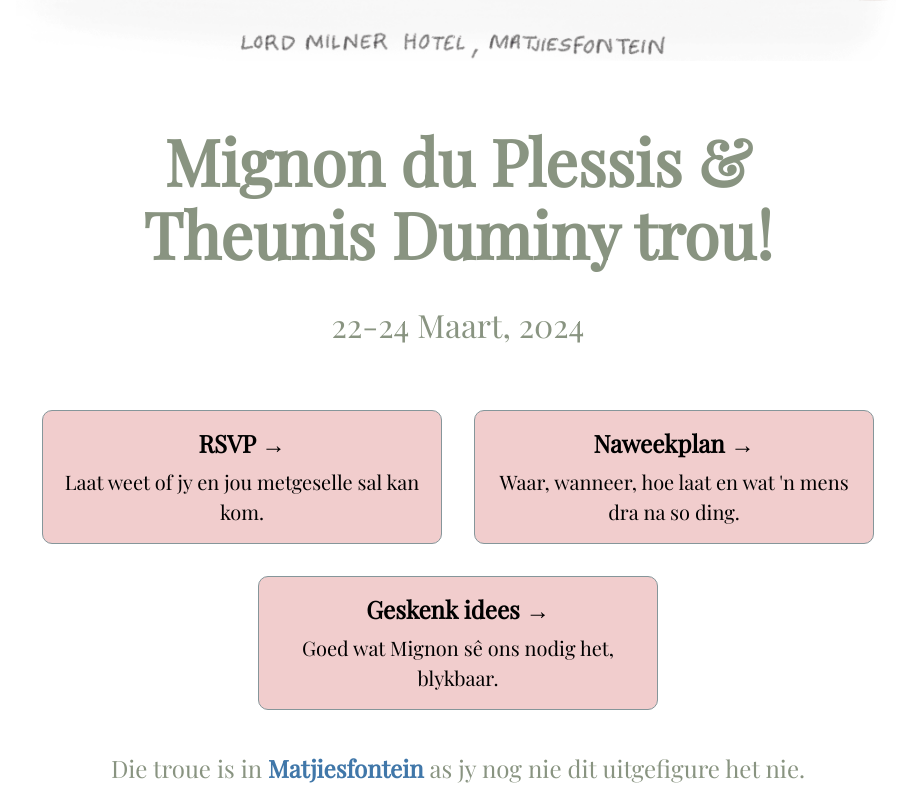
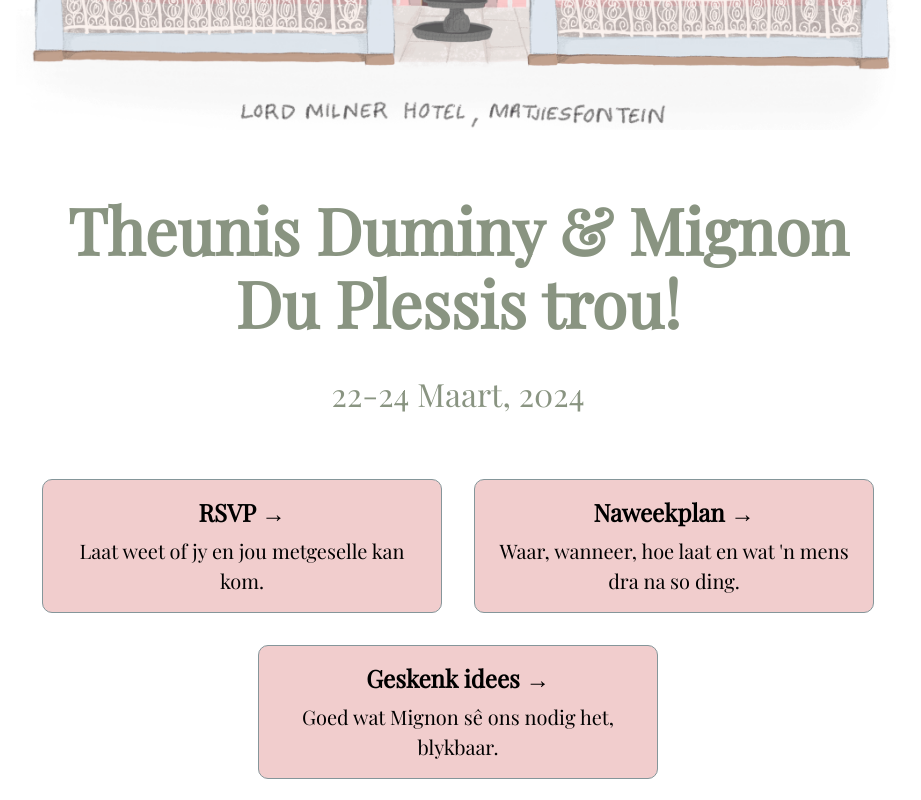
Before and after one commit to theunisduminy/duminy-troue, a Next.js app: page / in a window 1280 px wide. Shown: the part 640-1440 px from the top of the page, without its empty margins (182-1103 px from the left). Built offline with nearby package versions, Linux system fonts and the light colour scheme.

Commit message:
fucked branch

```diff
--- a/components/linkCards.tsx
+++ b/components/linkCards.tsx
@@ -1,4 +1,7 @@
 import styles from '@/../styles/Card.module.css';
+import { useGenerationStore } from '../lib/language';
+import { getTranslation } from '../lib/language';
+import useStore from '../lib/useStore';
 
 interface LinkCardsProps {
   showRsvp?: boolean;
@@ -13,6 +16,11 @@ export default function LinkCards({
   showRegistry = true,
   showBackToHome = true,
 }: LinkCardsProps) {
+  const lang = useStore(useGenerationStore, (state) => state.language);
+  // const { language } = useGenerationStore();
+
+  const translation = getTranslation(lang);
+
   return (
     <div className={styles.grid}>
       {/* Back to Home */}
@@ -27,23 +35,23 @@ export default function LinkCards({
       {showRsvp && (
         <a href='/rsvp' className={styles.card}>
           <h3>RSVP &rarr;</h3>
-          <p>Laat weet of jy en jou metgeselle sal kan kom.</p>
+          <p>{translation.rsvp_sub}</p>
         </a>
       )}
 
       {/* Naweekplan */}
       {showNaweekplan && (
         <a href='/naweekplan' className={styles.card}>
-          <h3>Naweekplan &rarr;</h3>
-          <p>Waar, wanneer, hoe laat en wat 'n mens dra na so ding.</p>
+          <h3>{translation.naweek_plan_header} &rarr;</h3>
+          <p>{translation.naweek_plan_sub}</p>
         </a>
       )}
 
       {/* Registry */}
       {showRegistry && (
         <a href='/registry' className={styles.card}>
-          <h3>Geskenk idees &rarr;</h3>
-          <p>Goed wat Mignon sê ons nodig het, blykbaar.</p>
+          <h3>{translation.geskenk_idees_header} &rarr;</h3>
+          <p>{translation.geskenk_idees_sub}</p>
         </a>
       )}
     </div>
--- a/components/selectionButtons.tsx
+++ b/components/selectionButtons.tsx
@@ -1,3 +1,5 @@
+'use client';
+
 import React from 'react';
 import styles from '../styles/Form.module.css';
 
--- a/components/submitRsvp.tsx
+++ b/components/submitRsvp.tsx
@@ -3,10 +3,12 @@ import styles from '../styles/Form.module.css';
 import { getGuest } from '../lib/utils/guestRequests';
 import { updateGuest } from '../lib/utils/guestRequests';
 import SelectButtonComponent from './selectionButtons';
+import { getTranslation } from '../lib/language';
 
 interface SubmitMainGuestProps {
   // other prop definitions
   onSubmit: (isSubmitted: boolean, guestData: Record<string, any>, isVegetarian: boolean | undefined) => void;
+  // lang: 'afr' | 'eng' | undefined;
 }
 
 export default function RsvpForm({ onSubmit }: SubmitMainGuestProps) {
@@ -14,6 +16,8 @@ export default function RsvpForm({ onSubmit }: SubmitMainGuestProps) {
   const [isAttending, setIsAttending] = useState<boolean | undefined>();
   const [isVegetarian, setGuestDiet] = useState<boolean | undefined>();
   const [error, setError] = useState<string>('');
+
+  const translation = getTranslation('afr');
 
   const handleNameChange = (event: React.ChangeEvent<HTMLInputElement>) => {
     setGuestCellNumber(event.target.value);
@@ -63,7 +67,7 @@ export default function RsvpForm({ onSubmit }: SubmitMainGuestProps) {
           className={styles.input}
           type='text'
           id='name'
-          placeholder='Wat is jou selfoon nommer?'
+          placeholder={translation.cellphone_num}
           value={guestCellNumber}
           onChange={handleNameChange}
         />
--- /dev/null
+++ b/lib/language.ts
@@ -0,0 +1,25 @@
+import { create } from 'zustand';
+import { persist, createJSONStorage } from 'zustand/middleware';
+import afr_translation from '../translations/afr_trans.json';
+import eng_translation from '../translations/eng_trans.json';
+
+interface GenerationState {
+  language: 'afr' | 'eng';
+  setLanguage: (language: 'afr' | 'eng') => void;
+}
+
+export const useGenerationStore = create(
+  persist<GenerationState>(
+    (set, get) => ({
+      language: 'afr',
+      setLanguage: (language) => set({ language }),
+    }),
+    {
+      name: 'lang-storage', // name of the item in the storage
+    },
+  ),
+);
+
+export const getTranslation = (language: 'afr' | 'eng' | undefined) => {
+  return language === 'afr' ? afr_translation : eng_translation;
+};
--- /dev/null
+++ b/lib/useStore.ts
@@ -0,0 +1,18 @@
+import { useState, useEffect } from 'react';
+
+const useStore = <T, F>(store: (callback: (state: T) => unknown) => unknown, callback: (state: T) => F) => {
+  const result = store(callback) as F;
+  const [data, setData] = useState<F>();
+
+  // useEffect(() => {
+  //   setData(result);
+  // });
+
+  useEffect(() => {
+    setData(result);
+  }, [result]);
+
+  return data;
+};
+
+export default useStore;
--- a/package.json
+++ b/package.json
@@ -18,7 +18,8 @@
     "react": "^18.2.0",
     "react-dom": "^18.2.0",
     "slugify": "^1.6.5",
-    "validator": "^13.7.0"
+    "validator": "^13.7.0",
+    "zustand": "^4.4.1"
   },
   "devDependencies": {
     "@types/node": "18.7.5",
--- a/pages/_app.js
+++ b/pages/_app.js
@@ -1,5 +1,25 @@
 import '@/../styles/globals.css';
+import dynamic from 'next/dynamic';
 
-export default function App({ Component, pageProps }) {
-  return <Component {...pageProps} />;
-}
+// export default function App({ Component, pageProps }) {
+//   return <Component {...pageProps} />;
+// }
+
+const NonSSRWrapper = ({ children }) => <>{children}</>;
+
+const ComponentWithNoSSR = dynamic(() => Promise.resolve(NonSSRWrapper), {
+  ssr: false,
+  loading: () => <p>Loading...</p>,
+});
+
+const App = ({ Component, pageProps }) => {
+  return (
+    <>
+      <ComponentWithNoSSR>
+        <Component {...pageProps} />
+      </ComponentWithNoSSR>
+    </>
+  );
+};
+
+export default App;
--- a/pages/index.tsx
+++ b/pages/index.tsx
@@ -1,9 +1,24 @@
+import React, { useState, useEffect } from 'react';
+import dynamic from 'next/dynamic';
+import { useGenerationStore } from '../lib/language';
+import { getTranslation } from '../lib/language';
 import Head from 'next/head';
 import styles from '@/../styles/Home.module.css';
+import LinkCards from '../components/linkCards';
 import Header from '../components/header';
-import LinkCards from '../components/linkCards';
 
 export default function Home() {
+  const { language, setLanguage } = useGenerationStore();
+
+  const handleLanguageChange = () => {
+    const newLanguage = language === 'eng' ? 'afr' : 'eng';
+    setLanguage(newLanguage);
+  };
+
+  console.log(language);
+
+  const translation = getTranslation(language);
+
   return (
     <div className={styles.container}>
       <br></br>
@@ -13,22 +28,25 @@ export default function Home() {
       </Head>
 
       <main>
-        {Header('Mignon du Plessis & Theunis Duminy trou!')}
+        {/* Page header */}
+        <button onClick={handleLanguageChange}>English please!</button>
+        {Header(translation.home_header)}
+
         <div className={styles.homePage}>
-          {/* Page header */}
-          <p className={styles.subtitle}>22-24 Maart, 2024</p>
+          {/* subTitle */}
+          <p className={styles.subtitle}>22-24 {translation.month}, 2024</p>
 
           {/* Cards for linking to other pages */}
-          {LinkCards({ showBackToHome: false })}
+          {LinkCards({ showBackToHome: false, translation })}
 
           {/* Bottom section of the page */}
           <div className={styles.vl}></div>
           <p className={styles.description}>
-            Die troue is in{' '}
+            {translation.waar_die_troue_is_1}{' '}
             <a href='https://www.google.com/maps/place/Lord+Milner+Hotel+(Matjiesfontein)/@-33.2310257,20.5799933,17z/data=!3m1!4b1!4m9!3m8!1s0x1dd3110f98e906e5:0x40d4cb7334e175dd!5m2!4m1!1i2!8m2!3d-33.2310302!4d20.582182!16s%2Fg%2F1tc_hj29'>
               <strong>Matjiesfontein</strong>
             </a>{' '}
-            as jy nog nie dit uitgefigure het nie.
+            {translation.waar_die_troue_is_2}
           </p>
         </div>
       </main>
--- /dev/null
+++ b/translations/afr_trans.json
@@ -0,0 +1,13 @@
+{
+  "month": "Maart",
+  "home_header": "Theunis Duminy & Mignon Du Plessis trou!",
+  "rsvp_header": "RSVP",
+  "rsvp_sub": "Laat weet of jy en jou metgeselle kan kom.",
+  "naweek_plan_header": "Naweekplan",
+  "naweek_plan_sub": "Waar, wanneer, hoe laat en wat 'n mens dra na so ding.",
+  "geskenk_idees_header": "Geskenk idees",
+  "geskenk_idees_sub": "Goed wat Mignon sê ons nodig het, blykbaar.",
+  "waar_die_troue_is_1": "Die troue is in",
+  "waar_die_troue_is_2": "as jy dit nog nie uitgefigure het nie.",
+  "cellphone_num": "Wat is jou selfoon nommer?"
+}
--- /dev/null
+++ b/translations/eng_trans.json
@@ -0,0 +1,13 @@
+{
+  "month": "March",
+  "home_header": "Theunis Duminy & Mignon Du Plessis are getting married!",
+  "rsvp_header": "RSVP",
+  "rsvp_sub": "Let us know if you and your partner can attend.",
+  "naweek_plan_header": "Weekend plan",
+  "naweek_plan_sub": "Where, when and what someones wheres to this shindig.",
+  "geskenk_idees_header": "Present ideas",
+  "geskenk_idees_sub": "Stuff Mignon says we desperately need, apparently.",
+  "waar_die_troue_is_1": "The wedding is in",
+  "waar_die_troue_is_2": "if you haven't figured it out already.",
+  "cellphone_num": "What is your cellphone number?"
+}
```
Also changed, not shown: components/successfulRsvp.tsx (+9 -1 lines), pages/rsvp.tsx (+12 -2 lines), 1 other file (tests, documents, lock files or other folders).
